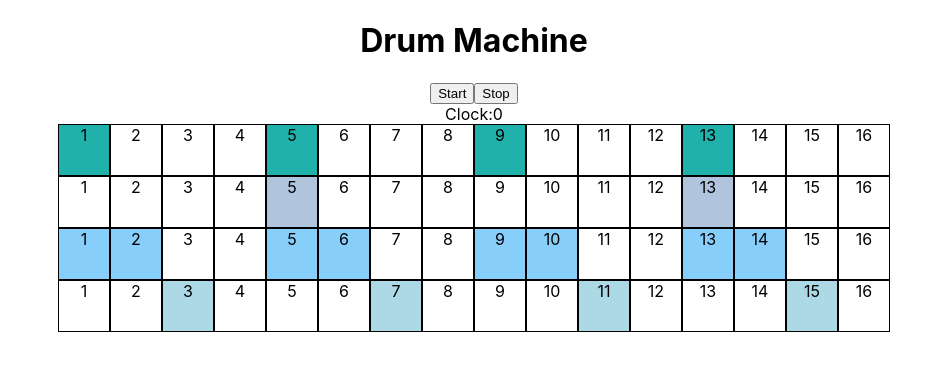
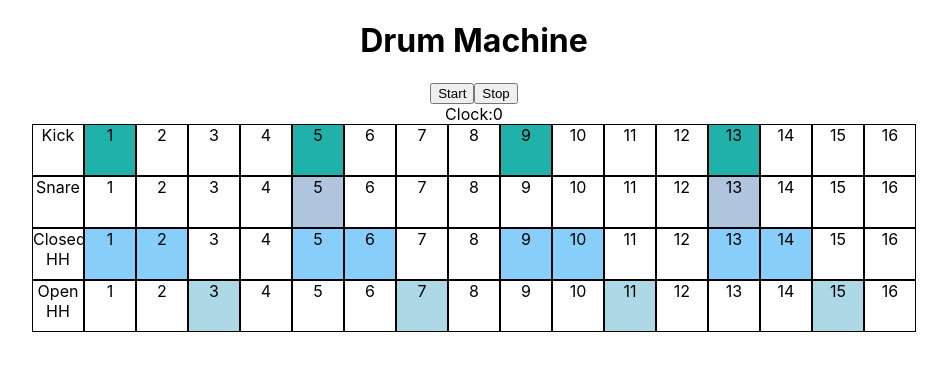
Before and after one commit to austincesear123/project-04-drum-machine-client, a React (Create React App) app: page / in a window 1280 px wide. Shown: the top 370 px of the page, without its empty margins (166-1113 px from the left). Built offline with nearby package versions, Linux system fonts and the light colour scheme.

Commit message:
added instrument labels to each row

```diff
--- a/src/BassDrumRow/BassDrumRow.css
+++ b/src/BassDrumRow/BassDrumRow.css
@@ -6,8 +6,8 @@
 
 .bass-note {
     border: 1px solid black;
-    height: 50px;
-    width: 50px;
+    min-height: 50px;
+    min-width: 50px;
     cursor: pointer;
   }
 
--- a/src/BassDrumRow/BassDrumRow.js
+++ b/src/BassDrumRow/BassDrumRow.js
@@ -127,7 +127,12 @@ const BassDrumRow = ({ clock }) => {
     );
   }
 
-  return <div className="bass-track">{bassNote}</div>;
+  return (
+    <div className="bass-track">
+      <div className="bass-note">Kick</div>
+      {bassNote}
+    </div>
+  );
 };
 
 export default BassDrumRow;
--- a/src/ClosedHatRow/ClosedHatRow.css
+++ b/src/ClosedHatRow/ClosedHatRow.css
@@ -6,8 +6,10 @@
 
 .closed-hat-note {
   border: 1px solid black;
-    height: 50px;
-    width: 50px;
+  min-height: 50px;
+  min-width: 50px;
+  max-height: 50px;
+  max-width: 50px;
   cursor: pointer;
 }
 
@@ -27,8 +29,10 @@
 
 .open-hat-note {
   border: 1px solid black;
-    height: 50px;
-    width: 50px;
+  min-height: 50px;
+  min-width: 50px;
+  max-height: 50px;
+  max-width: 50px;
   cursor: pointer;
 }
 
--- a/src/ClosedHatRow/ClosedHatRow.js
+++ b/src/ClosedHatRow/ClosedHatRow.js
@@ -250,8 +250,14 @@ const ClosedHatRow = ({ clock }) => {
   }
   return (
     <>
-      <div className="closed-hat-track">{closedHatNote}</div>
-      <div className="open-hat-track">{openHatNote}</div>
+      <div className="closed-hat-track">
+        <div className="closed-hat-note">Closed HH</div>
+        {closedHatNote}
+      </div>
+      <div className="open-hat-track">
+        <div className="open-hat-note">Open HH</div>
+        {openHatNote}
+      </div>
     </>
   );
 };
--- a/src/SnareDrumRow/SnareDrumRow.css
+++ b/src/SnareDrumRow/SnareDrumRow.css
@@ -6,8 +6,8 @@
 
 .snare-note {
     border: 1px solid black;
-    height: 50px;
-    width: 50px;
+    min-height: 50px;
+    min-width: 50px;
     cursor: pointer;
   }
 
--- a/src/SnareDrumRow/SnareDrumRow.js
+++ b/src/SnareDrumRow/SnareDrumRow.js
@@ -120,8 +120,8 @@ const SnareDrumRow = ({ clock }) => {
       snareSynth.triggerAttackRelease("16n", time, value.velocity);
     }, updatedSnareSeq).start("0:0:0");
     setSnareSeq(updatedSnareSeq);
-    setSnarePartContainer(updatedSnarePart)
-    setSnareStepChecked(updatedSnareStepChecked)
+    setSnarePartContainer(updatedSnarePart);
+    setSnareStepChecked(updatedSnareStepChecked);
   }
 
   const snareNote = [];
@@ -143,7 +143,12 @@ const SnareDrumRow = ({ clock }) => {
     );
   }
 
-  return <div className="snare-track">{snareNote}</div>;
+  return (
+    <div className="snare-track">
+      <div className="snare-note">Snare</div>
+      {snareNote}
+    </div>
+  );
 };
 
 export default SnareDrumRow;
```
Lines whose indentation alone changed are shown as unchanged.
